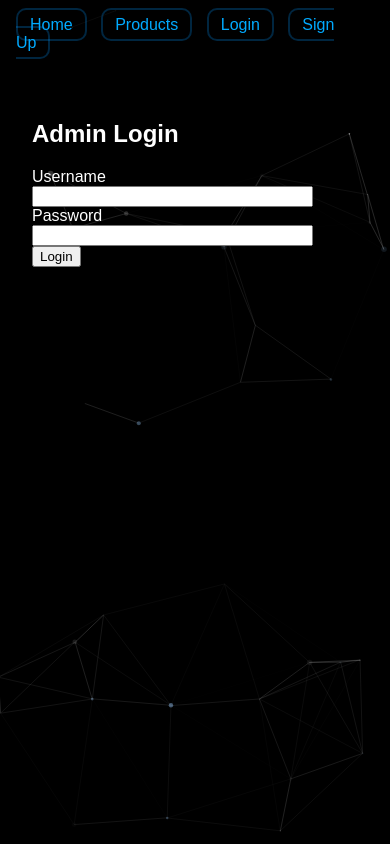
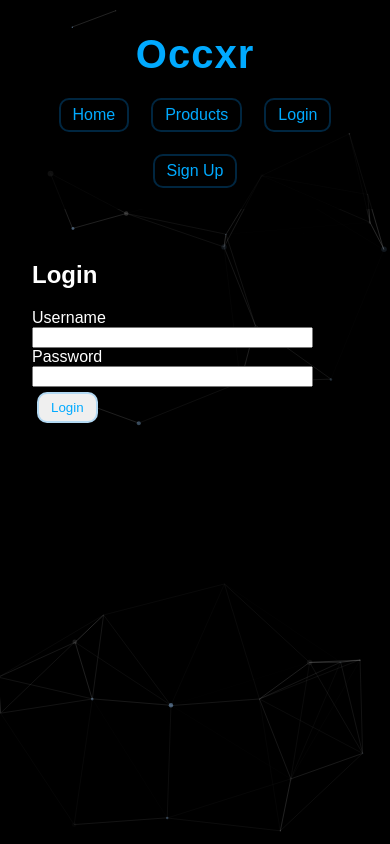
Before and after one commit to Occxr/occur-site, a Flask app: page /auth/login in a window 390 px wide. Run offline with Flask 3, Linux system fonts and the light colour scheme.

Commit message:
Responsive layout + login label + nav styles finalized

```diff
--- a/app/static/css/style.css
+++ b/app/static/css/style.css
@@ -39,10 +39,25 @@ main {
   border-radius: 10px;
   color: #00aaff;
   text-decoration: none;
-  margin-right: 10px;
+  margin: 5px;
   transition: background 0.2s ease;
 }
 
 .nav-link:hover, .btn:hover, .nav a:hover {
   background-color: rgba(0, 153, 255, 0.05);
 }
+
+.nav-bar {
+  display: flex;
+  flex-wrap: wrap;
+  justify-content: center;
+  gap: 12px;
+  padding: 1rem;
+  text-align: center;
+}
+
+header h1 {
+  margin: 0;
+  font-weight: 700;
+  font-family: 'Arial', sans-serif;
+}
--- a/app/templates/base.html
+++ b/app/templates/base.html
@@ -8,17 +8,19 @@
 <body>
     <div id="particles-js"></div>
 
-    <nav style="position: relative; z-index: 1;">
+    <header style="text-align: center; padding-top: 2rem;">
+        <h1 style="font-size: 2.5rem; color: #00aaff; letter-spacing: 1px;">Occxr</h1>
+    </header>
+
+    <nav class="nav-bar">
         <a class="nav-link" href="{{ url_for('main.home') }}">Home</a>
         <a class="nav-link" href="{{ url_for('main.products') }}">Products</a>
 
         {% if current_user.is_authenticated %}
             <a class="nav-link" href="{{ url_for('main.cart') }}">🛒 Cart</a>
-
             {% if current_user.is_admin %}
                 <a class="nav-link" href="{{ url_for('main.add_product') }}">Add Product</a>
             {% endif %}
-
             <a class="nav-link" href="{{ url_for('main.orders') }}">Orders</a>
         {% else %}
             <a class="nav-link" href="{{ url_for('auth.login') }}">Login</a>
--- a/app/templates/login.html
+++ b/app/templates/login.html
@@ -1,10 +1,18 @@
 {% extends 'base.html' %}
 {% block content %}
-  <h2>Admin Login</h2>
+  <h2>Login</h2>
   <form method="POST">
     {{ form.hidden_tag() }}
-    {{ form.username.label }} {{ form.username(size=32) }}<br>
-    {{ form.password.label }} {{ form.password(size=32) }}<br>
-    {{ form.submit }}
+    <div>
+      {{ form.username.label }}<br>
+      {{ form.username(size=32) }}
+    </div>
+    <div>
+      {{ form.password.label }}<br>
+      {{ form.password(size=32) }}
+    </div>
+    <div>
+      {{ form.submit(class="btn") }}
+    </div>
   </form>
 {% endblock %}
```
